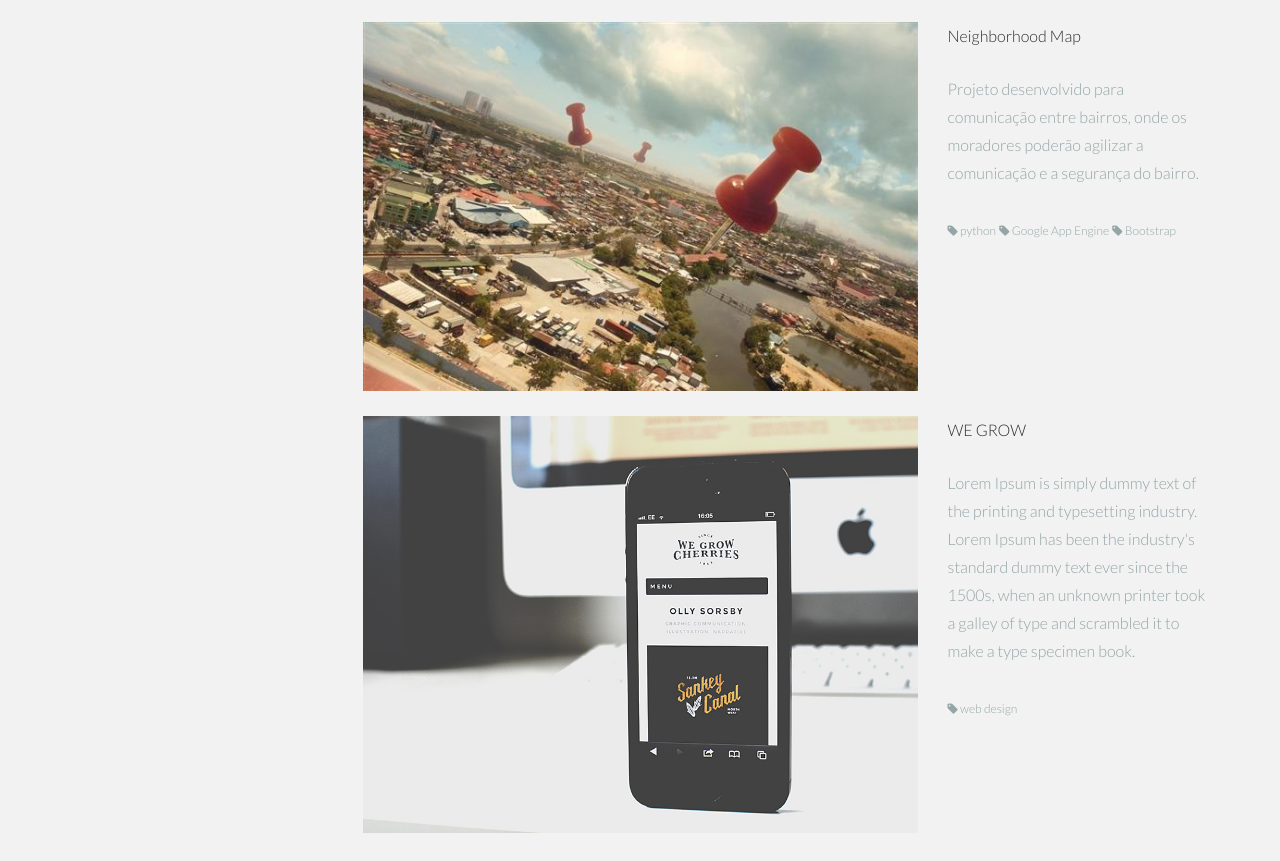
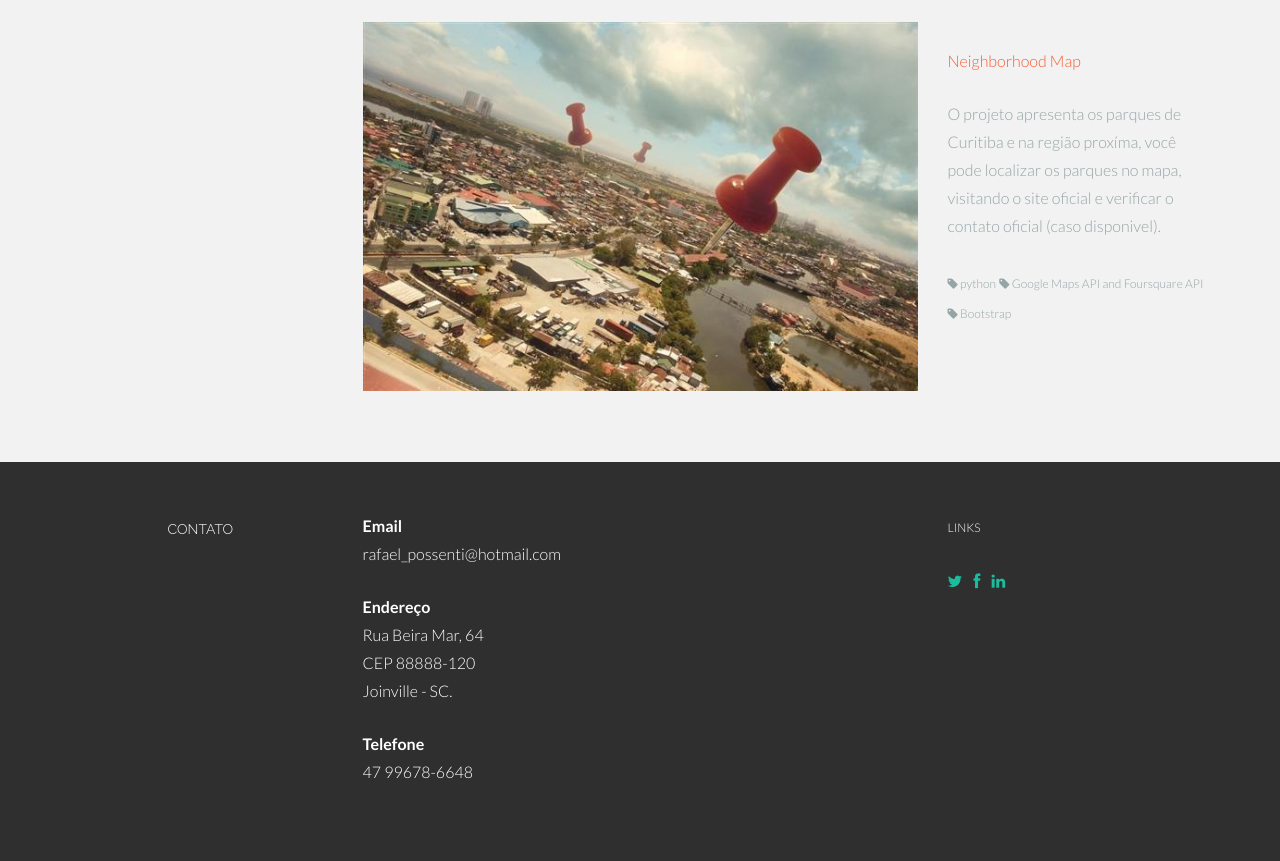
Before and after one commit to rafaelpossenti/rafaelpossenti.github.io, a plain HTML site: page index.html in a window 1280 px wide. Shown: the part 2708-3569 px from the top of the page. Drawn offline with Linux system fonts and the light colour scheme.

Commit message:
Type: fix
Type: Fix
Ajust some bugs in the project session

```diff
--- a/index.html
+++ b/index.html
@@ -245,25 +245,19 @@
 					<p><img class="img-responsive" src="assets/img/port02.jpg" alt=""></p>
 				</div>
 				<div class="col-lg-3">
+						<p><a href="https://github.com/rafaelpossenti/full-stack-web-developer/tree/master/Neighborhood%20Map"  target="_blank"> <t>
 						<p>Neighborhood Map</p>
-					<p><more>Projeto desenvolvido para comunicação entre bairros, onde os moradores poderão agilizar a comunicação e a segurança do bairro.<br/><br/>
+						</a></p>
+					<p><more>O projeto apresenta os parques de Curitiba e na região proxíma, você pode localizar os parques no mapa, visitando o site oficial e verificar o contato oficial (caso disponivel).<br/><br/>
 						<sm><i class="icon-tag"></i> python</sm>
-						<sm><i class="icon-tag"></i> Google App Engine</sm>
+						<sm><i class="icon-tag"></i> Google Maps API and Foursquare API</sm>
 						<sm><i class="icon-tag"></i> Bootstrap</sm>
 
 						</more>
 					</p>
 				</div>
 
-				<div class="col-lg-6 col-lg-offset-3">
-					<p><img class="img-responsive" src="assets/img/port03.jpg" alt=""></p>
-				</div>
-				<div class="col-lg-3">
-						<p>WE GROW</p>
-					<p><more>Lorem Ipsum is simply dummy text of the printing and typesetting industry. Lorem Ipsum has been the industry's standard dummy text ever since the 1500s, when an unknown printer took a galley of type and scrambled it to make a type specimen book.<br/><br/>
-						<sm><i class="icon-tag"></i> web design</sm></more>
-					</p>
-				</div>
+
 
 		</div><!--/.row -->
 		<br>
@@ -299,7 +293,7 @@
 					<p>
 						<a href="#"><i class="icon-twitter"></i></a>
 						<a href="https://www.facebook.com/rafael.possenti.9"><i class="icon-facebook"></i></a>
-						<a href="https://br.linkedin.com/in/rafael-possenti-a952b924"><i class="icon-linkedin"></i></a>
+						<a href="https://br.linkedin.com/in/rafael-possenti"><i class="icon-linkedin"></i></a>
 
 
 					</p>
```
